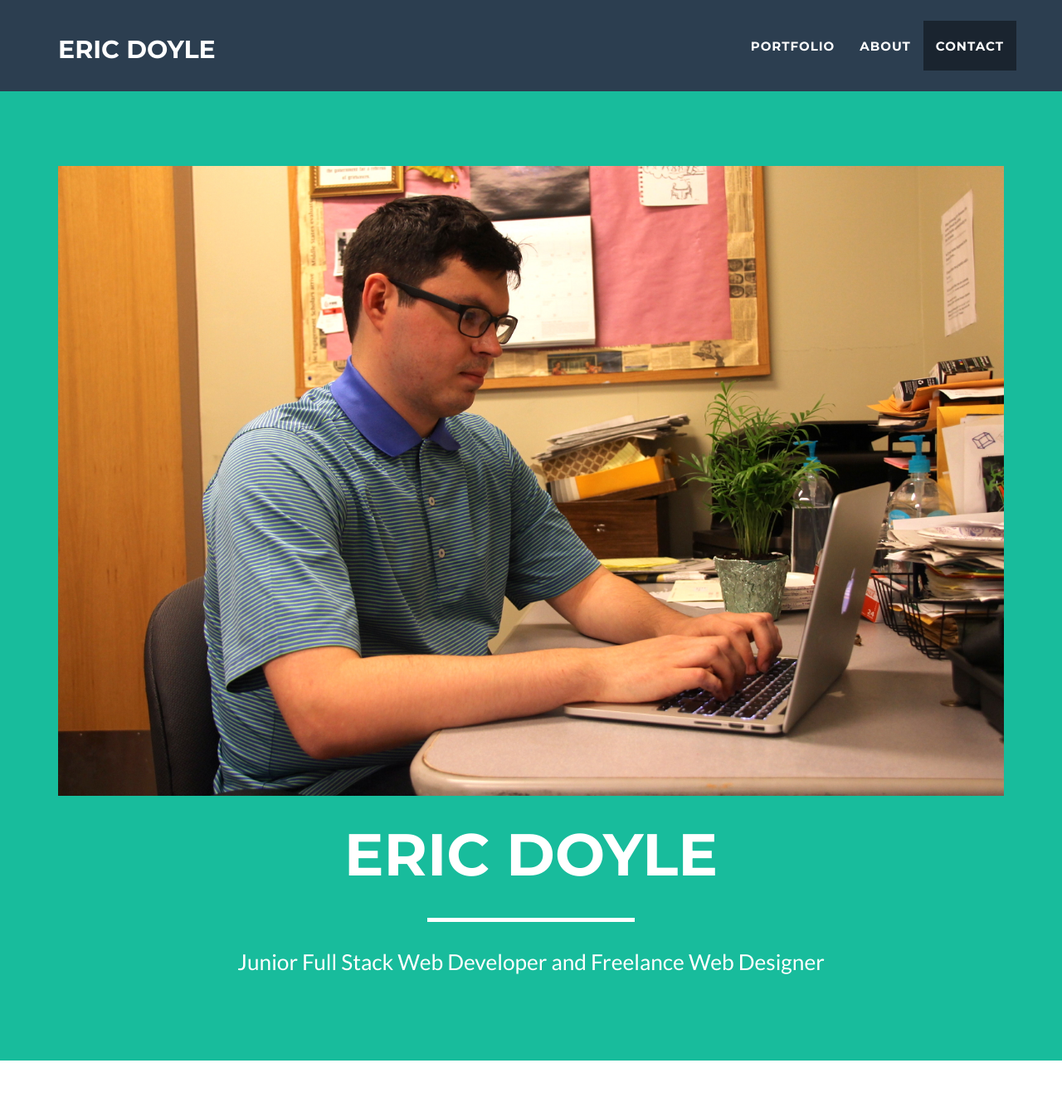
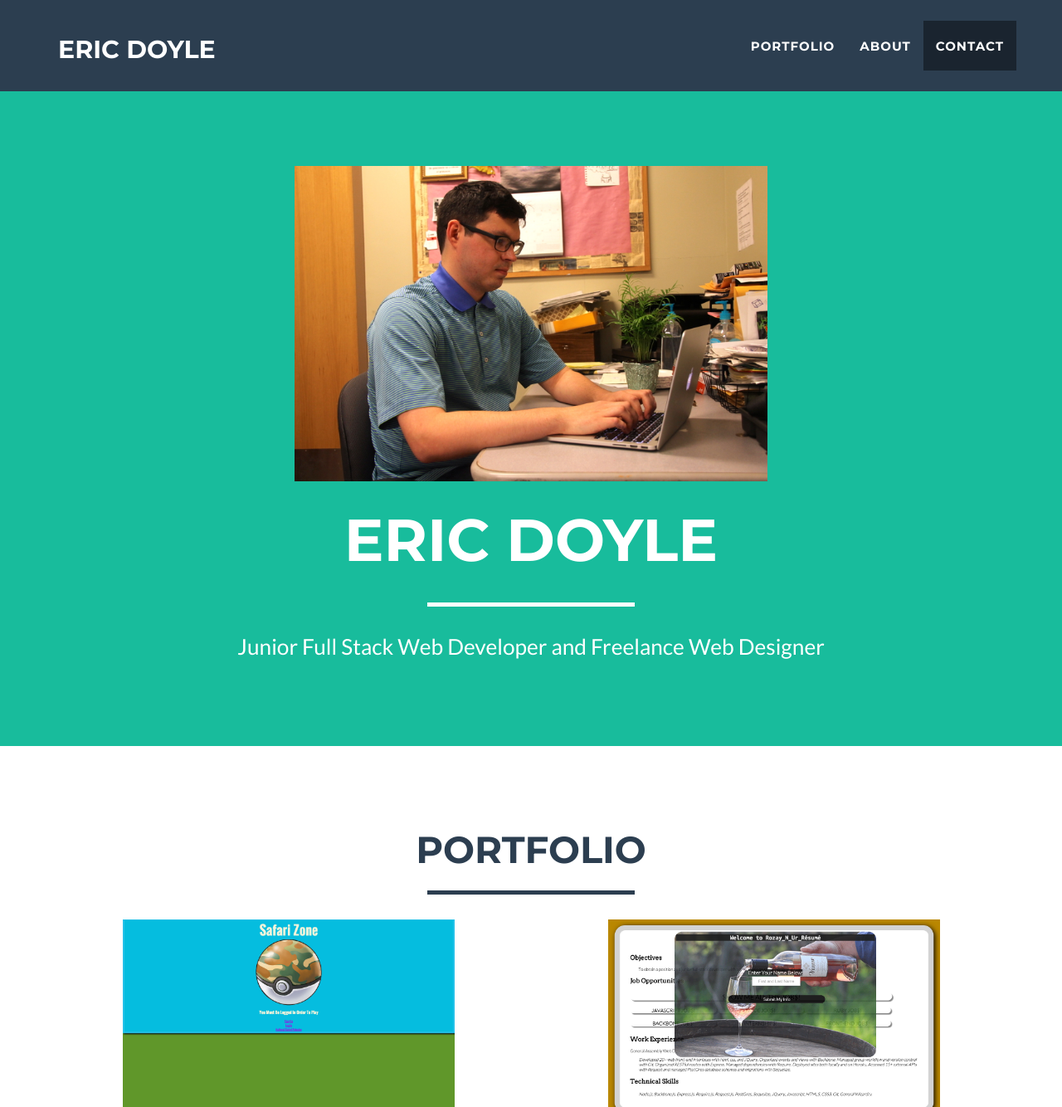
Before and after one commit to XenoEmblems/XenoEmblems.github.io, a PHP site: page / in a window 1280 px wide. Shown: the top 1334 px of the page at 83% size. Run offline with PHP 8.4, Linux system fonts and the light colour scheme; some libraries are stand-ins or nearby versions.

Commit message:
Made the picture smaller

```diff
--- a/css/freelancer.css
+++ b/css/freelancer.css
@@ -458,7 +458,7 @@
     opacity: 0;
 }
 
-.main {
+.mainpic {
     height: 50%;
     width: 50%;
 }
```
